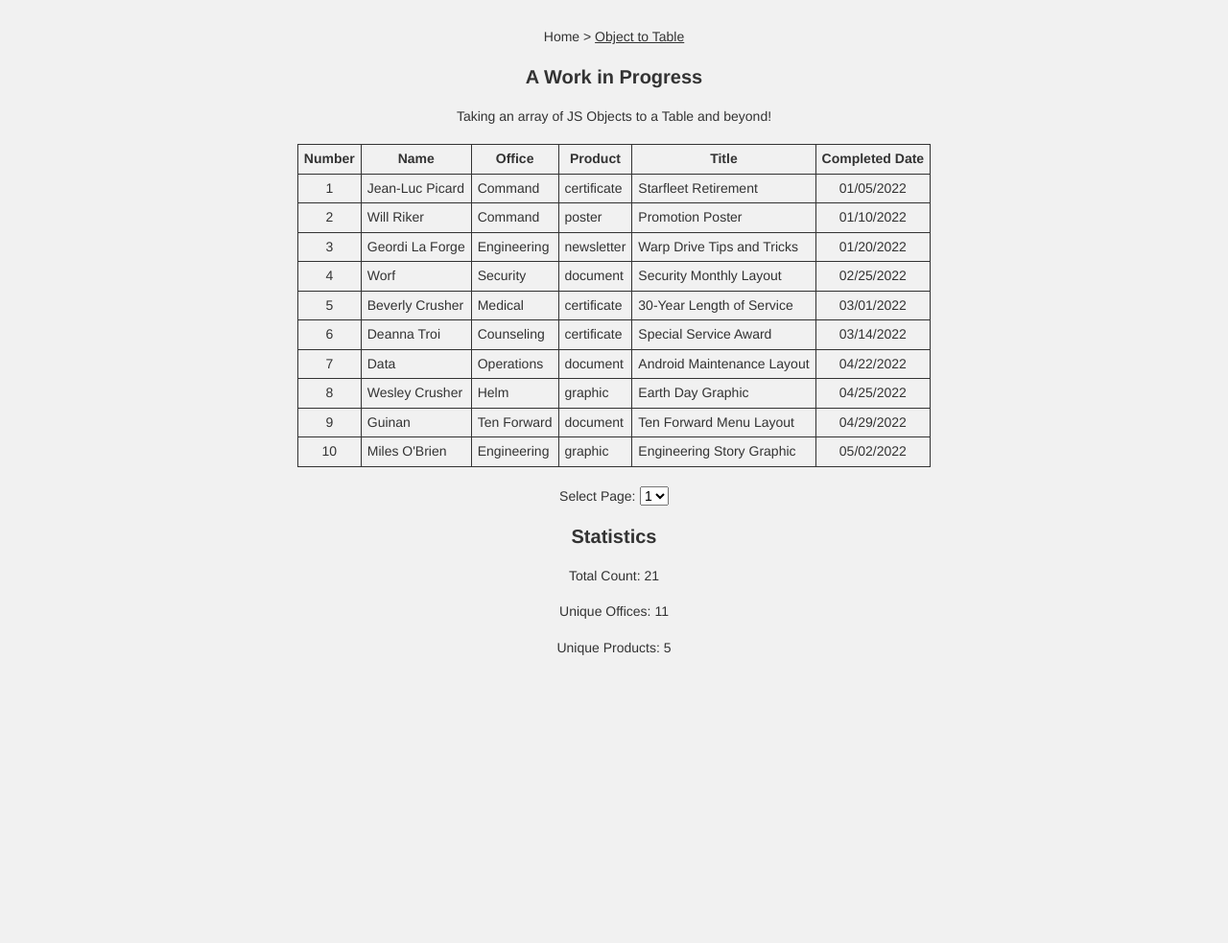
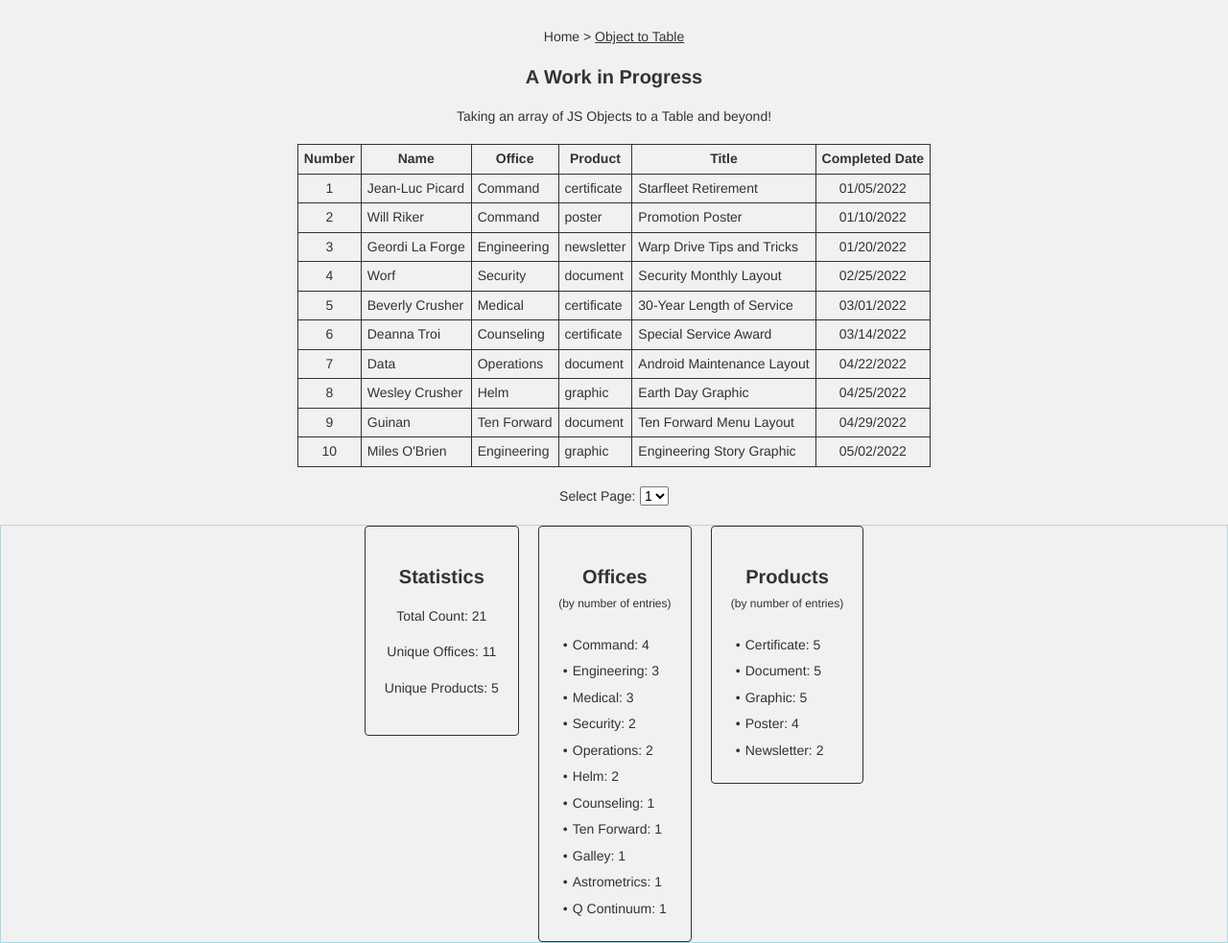
Before and after one commit to anthonyburns42/anthonyburns42.github.io, a plain HTML site: page object-table.html in a window 1280 px wide. Shown: the whole page at 96% size. Before the commit the page ends 800 px from the top, so only its background shows below. Drawn offline with Linux system fonts and the light colour scheme.

Commit message:
Printing to html unique lists with values. CSS for display using flexbox.

```diff
--- a/css/table.css
+++ b/css/table.css
@@ -29,3 +29,54 @@ table + div {
     margin: 20px auto;
     text-align: center;
 }
+
+#statistics {
+    display: flex;
+    flex-direction: row;
+    flex-wrap: wrap;
+    justify-content: center;
+    align-items: flex-start;
+    border: 1px solid lightblue;
+}
+
+h2 > small {
+    font-size: .75rem;
+    font-weight: normal;
+}
+
+#statistics div {
+    display: inline-block;
+    border: 1px solid #333333;
+    border-radius: 4px;
+    margin: 0 10px;
+    padding: 20px;
+    /*height: 300px;*/
+}
+
+#office-list, #prod-list {
+    list-style: none;
+    height: 100%;
+    width: 100%;
+    overflow: auto;
+    display: inline-flex;
+    flex-direction: column;
+    flex-wrap: wrap;
+    justify-content: flex-start;
+    align-items: flex-start;
+    align-content: flex-start;
+}
+
+#office-list li, #prod-list li {
+    display: inline-block;
+    /*font-size: 14px;*/
+    padding: 5px;
+}
+
+#prod-list li {
+    text-transform: capitalize;
+}
+
+#office-list li:before, #prod-list li:before {
+    content: "\2022";
+    padding-right: 5px;
+}
--- a/js/table.js
+++ b/js/table.js
@@ -64,6 +64,19 @@ function getUnique(array, prop) {
     return b;
 }
 
+// Function to sort array of unique values by how many times it appears in the table. Then print to the id of the location.
+function sortPrint(array, location) {
+    //To sort object by values, results in array of arrays in order largest to smallest.
+    let entries = Object.entries(array);
+    let sorted = entries.sort((a, b) => b[1] - a[1]);
+
+    //Print to html the office and number per office. First clear list, then repopulate list.
+    document.getElementById(location).innerHTML = '';
+    sorted.forEach(function(innerArr) {
+        document.getElementById(location).insertAdjacentHTML('beforeend', "<li>" + innerArr[0] + ": " + innerArr[1] + "</li>");
+    });
+}
+
 // Get unique values of Office from the array of objects.
 let offices = getUnique(array, 'office');
 document.getElementById("unq-offices").innerHTML = Object.keys(offices).length;
@@ -72,4 +85,7 @@ document.getElementById("unq-offices").innerHTML = Object.keys(offices).length;
 let products = getUnique(array, 'product');
 document.getElementById("unq-products").innerHTML = Object.keys(products).length;
 
+sortPrint(offices, 'office-list');
+sortPrint(products, 'prod-list');
+
 // Graphs
--- a/object-table.html
+++ b/object-table.html
@@ -44,11 +44,23 @@
         </div>
     </section>
 
-    <section>
-        <h2>Statistics</h2>
-        <p>Total Count: <span id="total-count"></span></p>
-        <p>Unique Offices: <span id="unq-offices"></span></p>
-        <p>Unique Products: <span id="unq-products"></span></p>
+    <section id="statistics">
+        <div>
+            <h2>Statistics</h2>
+            <p>Total Count: <span id="total-count"></span></p>
+            <p>Unique Offices: <span id="unq-offices"></span></p>
+            <p>Unique Products: <span id="unq-products"></span></p>
+        </div>
+
+        <div>
+            <h2>Offices<br><small>(by number of entries)</small></h2>
+            <ul id="office-list"></ul>
+        </div>
+
+        <div>
+            <h2>Products<br><small>(by number of entries)</small></h2>
+            <ul id="prod-list"></ul>
+        </div>
     </section>
 </body>
 </html>
```
